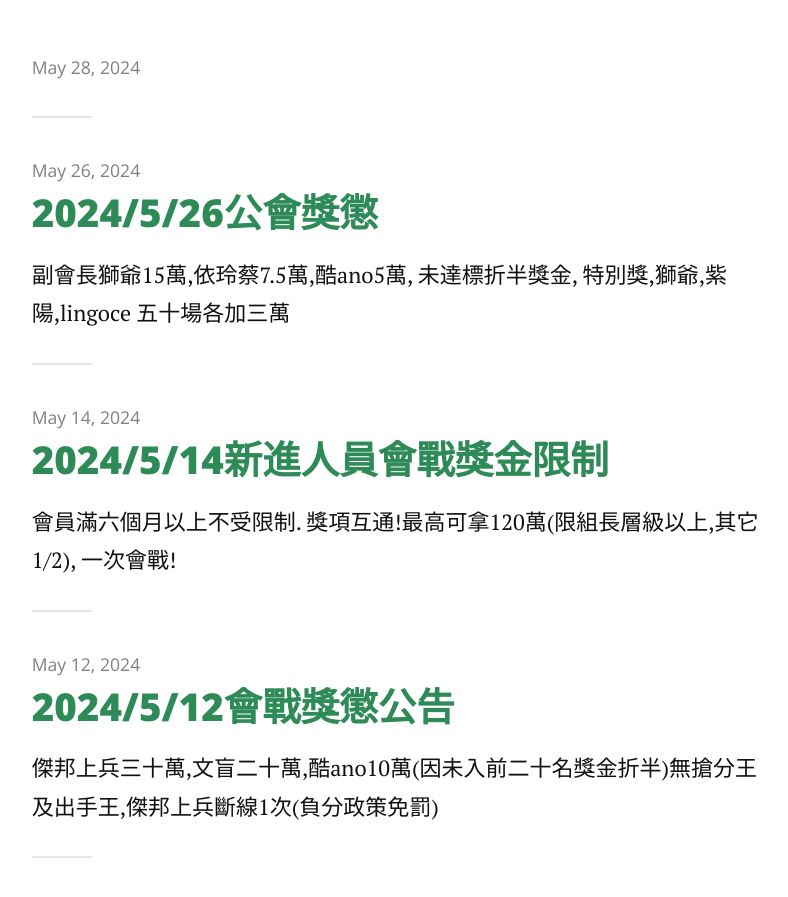
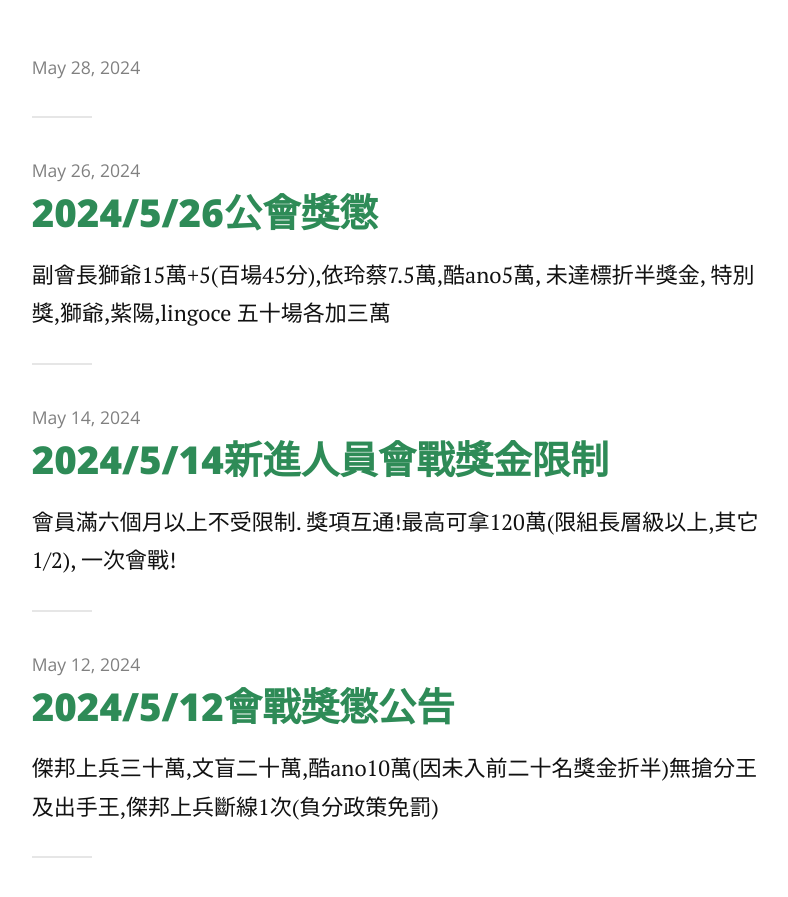
Before and after one commit to jetbomb2012/beloved, a Jekyll site: the page built from index.html, in a window 1280 px wide and 900 px high, scrolled down 450 px. Shown: the top 897 px of the window, without its empty margins (237-1025 px from the left). Built offline with Jekyll 4.4.1, drawn with Linux system fonts in a browser that asks for light colours; nearby versions of some CDN libraries; the list of posts is cut into pages by our own code.

Commit message:
Update 2024-05-27-reward-money.markdown

```diff
--- a/_posts/2024-05-27-reward-money.markdown
+++ b/_posts/2024-05-27-reward-money.markdown
@@ -2,6 +2,6 @@
 layout: post
 title:  "2024/5/26公會獎懲"
 date:   2024-5-26
-description: 副會長獅爺15萬,依玲蔡7.5萬,酷ano5萬, 未達標折半獎金, 特別獎,獅爺,紫陽,lingoce 五十場各加三萬
+description: 副會長獅爺15萬+5(百場45分),依玲蔡7.5萬,酷ano5萬, 未達標折半獎金, 特別獎,獅爺,紫陽,lingoce 五十場各加三萬
 
 ---
```
